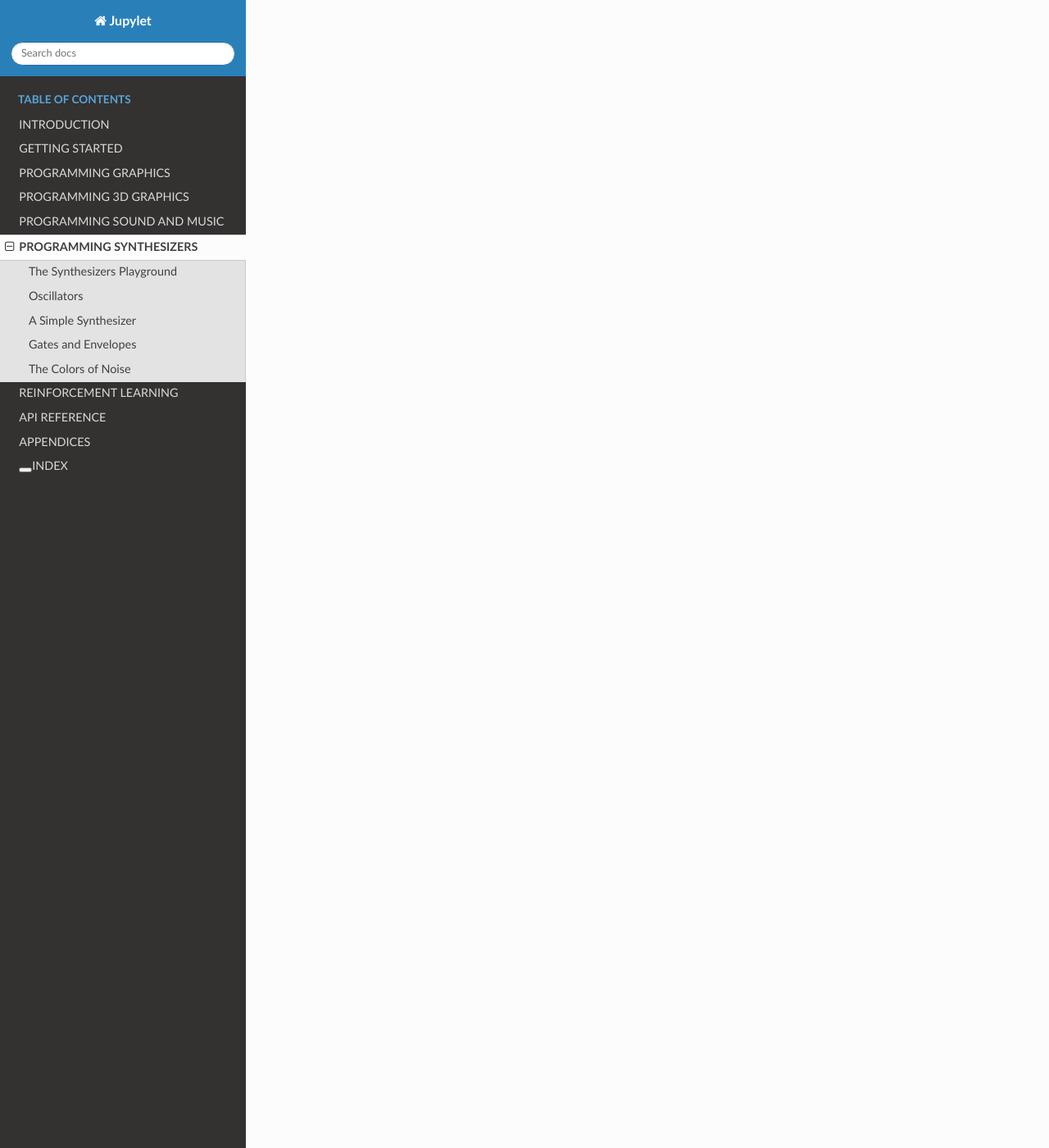
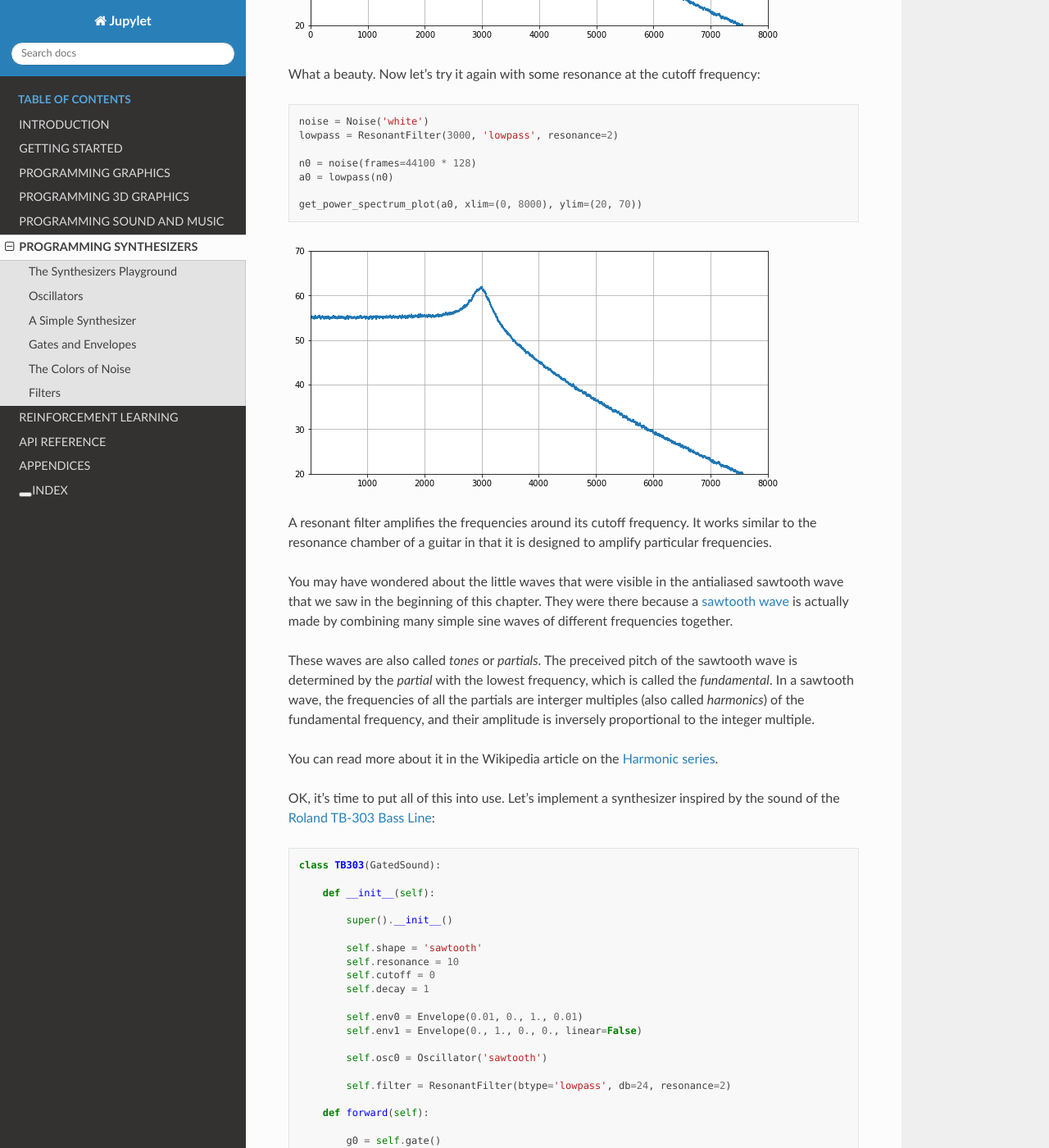
Before and after one commit to nir/jupylet, a Sphinx documentation site: the page built from docs/programmers_reference_guide/synthesis.rst, in a window 1280 px wide and 1400 px high, scrolled down 10633 px. Shown: the whole window at 82% size. Built offline with Sphinx 7.4.7 and the Read the Docs theme 2.0.0, drawn with Linux system fonts in a browser that asks for light colours; some of the changed text lies outside the part shown.

Commit message:
docs + fixes

```diff
--- a/docs/programmers_reference_guide/synthesis.rst
+++ b/docs/programmers_reference_guide/synthesis.rst
@@ -46,7 +46,7 @@ Let's start with a simple sawtooth oscillator:
 
 .. code-block:: python
 
-    osc = Oscillator('saw')
+    osc = Oscillator('sawtooth')
 
 In Jupylet, all audio elements from basic building blocks to compound
 synthesizers are ``Sound`` instances, the parallel of a Pytorch ``nn.Module``,
@@ -472,3 +472,142 @@ application is to use `red` noise to modulate the frequency of another signal:
    </audio>
    <br>
    <br>
+
+
+Filters
+-------
+
+The next staple element of sound synthesis up our sleeve is the
+`audio filter <https://en.wikipedia.org/wiki/Audio_filter>`_. Filters are used
+in `subtractive synthesis <https://en.wikipedia.org/wiki/Subtractive_synthesis>`_
+to attenuate particular frequencies in an audio signal rich in harmonics,
+similar to how your lips attenuate the sound coming out of your mouth as you
+speak or sing.
+
+Jupylet includes a resonant filter parameterized by a `cutoff` frequency, that
+can operate in one of three modes; as a `lowpass` filter that attenuates
+frequencies above the `cutoff` frequency, a `highpass` filter that attenuates
+frequencies below the `cutoff` frequency, or a `bandpass` filter that attenuates
+frequencies outside a band of frequencies around the `cutoff` frequency.
+
+As we saw above, `white` noise is made of sine waves of all frequencies, all
+having equal power. We can therefore apply a filter to white noise to see how
+it attenuates the power of different frequencies; Let's do that with a
+`lowpass` filter and a `cutoff` frequency of `3000Hz`:
+
+.. code:: python
+
+    noise = Noise('white')
+    lowpass = ResonantFilter(3000, 'lowpass')
+
+    n0 = noise(frames=44100 * 128)
+    a0 = lowpass(n0)
+
+    get_power_spectrum_plot(a0, xlim=(0, 8000), ylim=(20, 70))
+
+.. image:: ../images/lowpass.png
+
+What a beauty. Now let's try it again with some resonance at the cutoff
+frequency:
+
+.. code:: python
+
+    noise = Noise('white')
+    lowpass = ResonantFilter(3000, 'lowpass', resonance=2)
+
+    n0 = noise(frames=44100 * 128)
+    a0 = lowpass(n0)
+
+    get_power_spectrum_plot(a0, xlim=(0, 8000), ylim=(20, 70))
+
+.. image:: ../images/resonance.png
+
+A resonant filter amplifies the frequencies around its cutoff frequency. It
+works similar to the resonance chamber of a guitar in that it is designed to
+amplify particular frequencies.
+
+You may have wondered about the little waves that were visible in the
+antialiased sawtooth wave that we saw in the beginning of this chapter. They
+were there because a `sawtooth wave <https://en.wikipedia.org/wiki/Sawtooth_wave>`_
+is actually made by combining many simple sine waves of different frequencies
+together.
+
+These waves are also called `tones` or `partials`. The preceived pitch of the
+sawtooth wave is determined by the `partial` with the lowest frequency, which
+is called the `fundamental`. In a sawtooth wave, the frequencies of all the
+partials are interger multiples (also called `harmonics`) of the fundamental
+frequency, and their amplitude is inversely proportional to the integer
+multiple.
+
+You can read more about it in the Wikipedia article on the
+`Harmonic series <https://en.wikipedia.org/wiki/Harmonic_series_(music)>`_.
+
+OK, it's time to put all of this into use. Let's implement a synthesizer
+inspired by the sound of the `Roland TB-303 Bass Line <https://en.wikipedia.org/wiki/Roland_TB-303>`_:
+
+.. code:: python
+
+    class TB303(GatedSound):
+
+        def __init__(self):
+
+            super().__init__()
+
+            self.shape = 'sawtooth'
+            self.resonance = 10
+            self.cutoff = 0
+            self.decay = 1
+
+            self.env0 = Envelope(0.01, 0., 1., 0.01)
+            self.env1 = Envelope(0., 1., 0., 0., linear=False)
+
+            self.osc0 = Oscillator('sawtooth')
+
+            self.filter = ResonantFilter(btype='lowpass', db=24, resonance=2)
+
+        def forward(self):
+
+            g0 = self.gate()
+
+            e0 = self.env0(g0)
+            e1 = self.env1(g0, decay=self.decay) * 12 * 8
+
+            a0 = self.osc0(shape=self.shape, freq=self.freq)
+
+            a1 = self.filter(
+                a0,
+                key_modulation=e1 + self.cutoff,
+                resonance=self.resonance,
+                freq=self.freq,
+            )
+
+            return a1 * e0
+
+
+    set_effects(ConvolutionReverb(impulse.InsidePiano))
+
+    tb303 = TB303()
+
+    @app.sonic_live_loop2
+    async def loop0(ncall):
+
+        use(tb303, resonance=8, decay=1/8, cutoff=60)
+
+        if not ncall % 4:
+            play(C3, 1/2, decay=1/2, cutoff=24)
+
+        play(C2, 1/8)
+        await sleep(1/4)
+
+        play(C3, 1/8)
+        await sleep(1/4)
+
+
+.. raw:: html
+
+   <audio controls="controls" loop>
+         <source src="../_static/audio/tb303.2.ogg" type="audio/ogg">
+         Your browser does not support the <code>audio</code> element.
+   </audio>
+   <br>
+   <br>
```
Also changed, not shown: other parts of docs/programmers_reference_guide/synthesis.rst (+1 -1 lines), docs/images/lowpass.png (added), docs/images/resonance.png (added), 8 other files.
